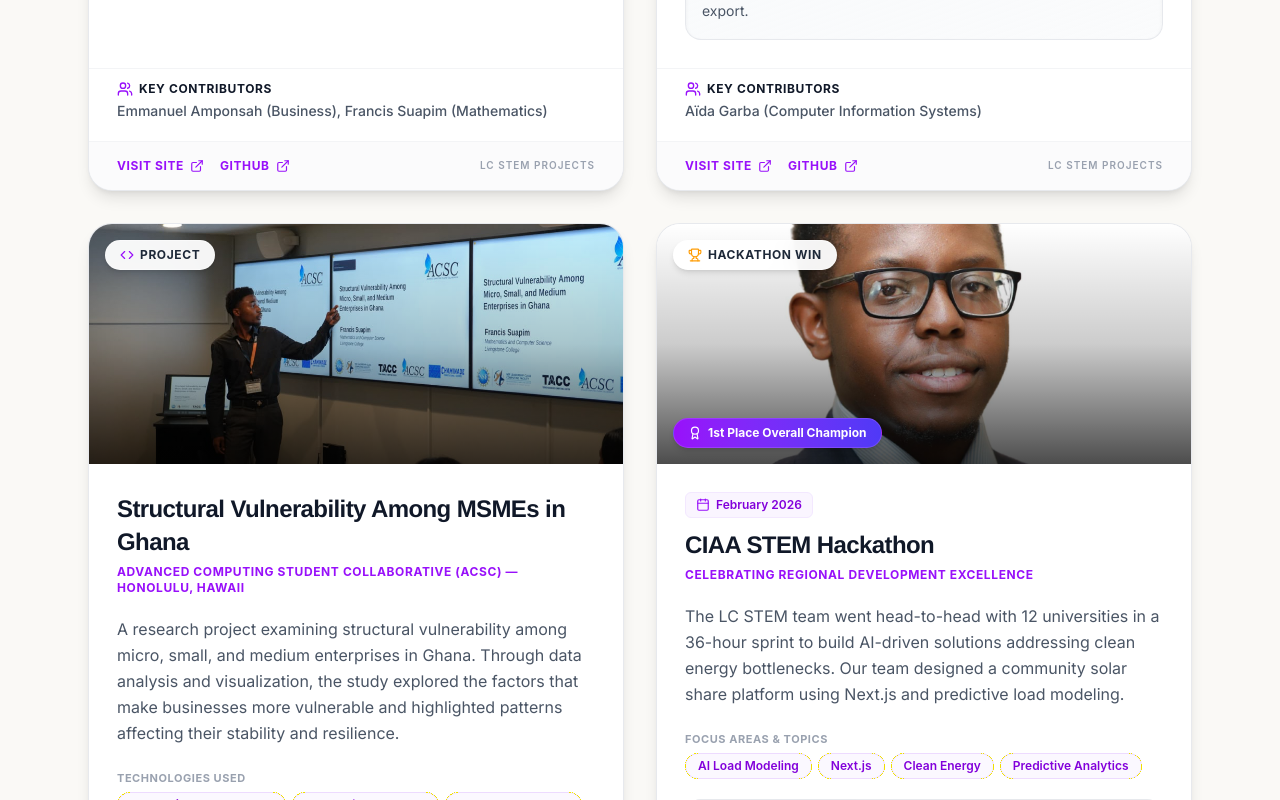
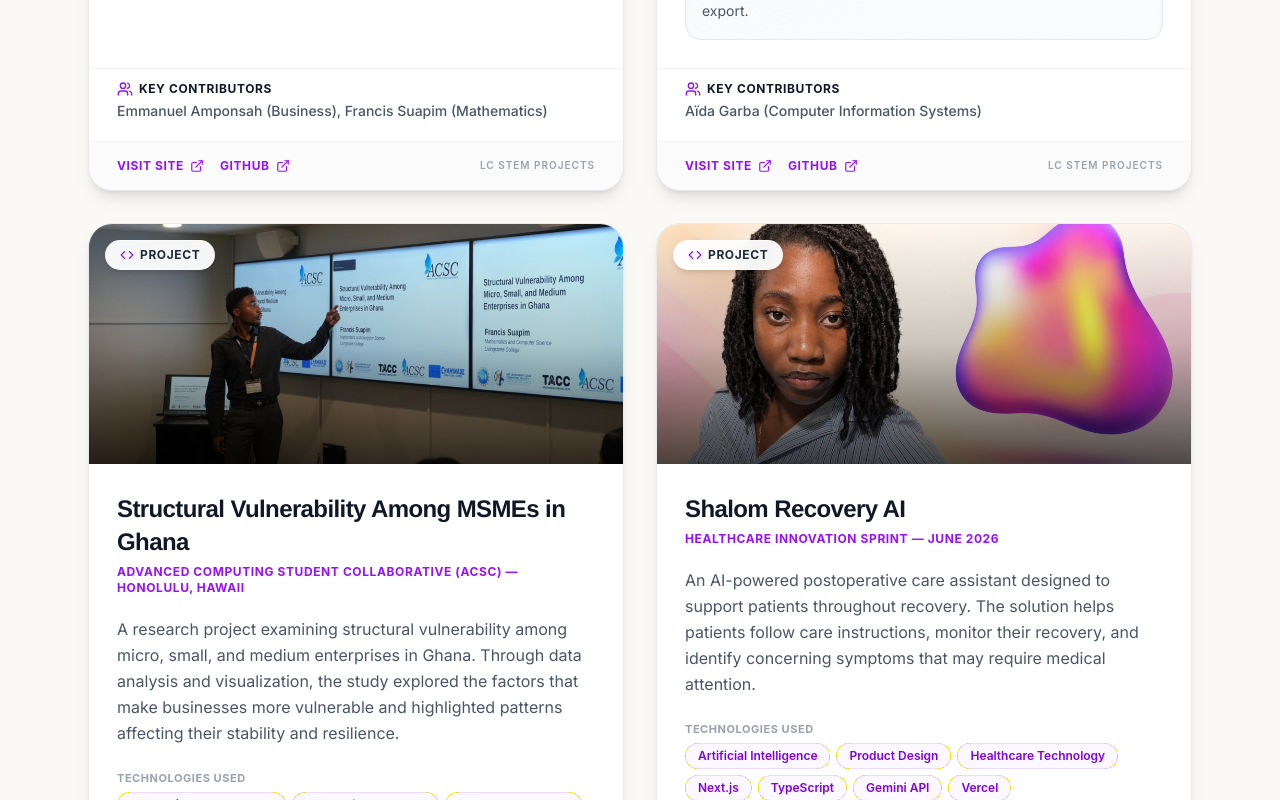
Before and after one commit to Aidarag/lc-stem-website, a Next.js app: page /projects in a window 1280 px wide. Shown: the part 3271-4071 px from the top of the page. Built offline with nearby package versions, Linux system fonts and the light colour scheme; no server answers.

Commit message:
feat: add Shalom Recovery AI project card with healthcare sprint stats and custom project link

```diff
--- a/src/data/stemData.ts
+++ b/src/data/stemData.ts
@@ -446,6 +446,19 @@ export const studentProjects: StudentProject[] = [
     githubText: 'View Research',
     image: '/images/math-student-success/francis-suapim-acsc-presentation.png',
     featured: false
+  },
+  {
+    id: '6',
+    title: 'Shalom Recovery AI',
+    subtitle: 'Healthcare Innovation Sprint — June 2026',
+    description: 'An AI-powered postoperative care assistant designed to support patients throughout recovery. The solution helps patients follow care instructions, monitor their recovery, and identify concerning symptoms that may require medical attention.',
+    technologies: ['Artificial Intelligence', 'Product Design', 'Healthcare Technology', 'Next.js', 'TypeScript', 'Gemini API', 'Vercel'],
+    team: ['Aïda Garba — AI Product Lead (Computer Information Systems)'],
+    outcomes: 'Awarded 2nd Place in the Healthcare Innovation Sprint. The project was developed and presented as a patient-centered solution for making postoperative recovery more accessible, organized, and responsive.',
+    demoUrl: '#',
+    demoText: 'View Project',
+    image: '/images/cis-student-success/shalom-recovery-ai.png',
+    featured: false
   }
 ];
 
```
Also changed, not shown: public/images/cis-student-success/shalom-recovery-ai.png (added).
